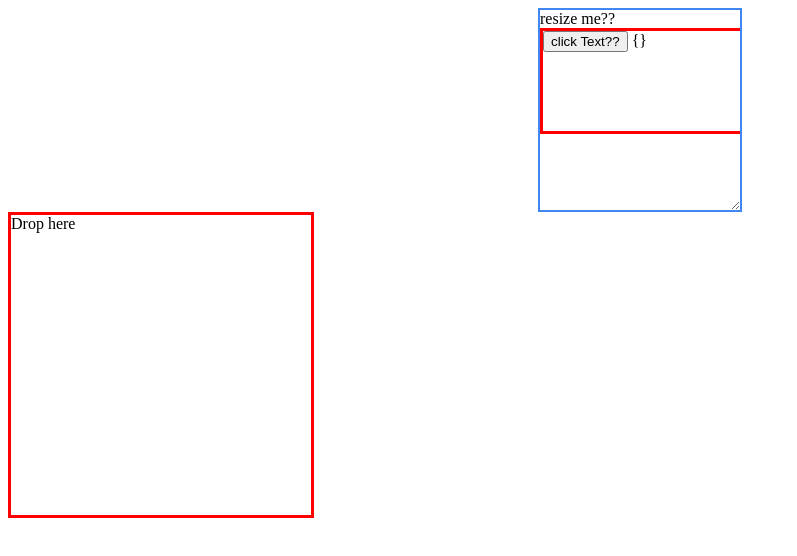
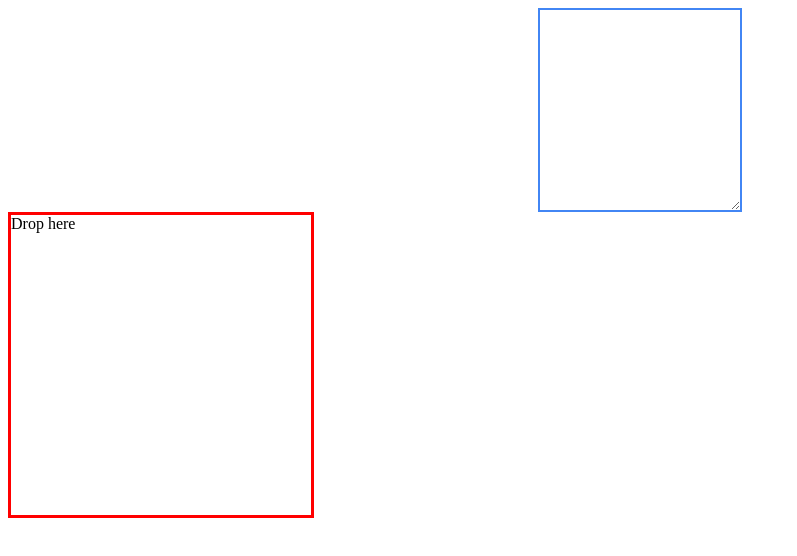
Before and after one commit to josnin/build26, a Vue app: page / in a window 1280 px wide. Shown: the top 556 px of the page, without its empty margins (0-797 px from the left). Built offline with nearby package versions, Linux system fonts and the light colour scheme.

Commit message:
add hover, renamed Text to Button

```diff
--- a/src/components/Box.vue
+++ b/src/components/Box.vue
@@ -1,7 +1,7 @@
 <script setup>
   //import { defineProps } from 'vue';
   import { ref, onMounted, createApp, computed } from 'vue';
-  import Text from '@/components/Text.vue'
+  import Button from '@/components/Button.vue'
   import useSite  from '@/use/useSite';
   import store from '@/store';
 
@@ -51,14 +51,12 @@
 <template>
   <div
     draggable
-    @dragstart="onDrag($event, Text)"
+    @dragstart="onDrag($event, Button)"
     class="box"
     :style="{ justifyItems: props.justifyItems, alignItems: props.alignItems }">
     <div
       class="box__size"
       :style="{ width: props.width, height: props.height }">
-        resize me??
-      <Text/>
     </div>
   </div>
 
--- /dev/null
+++ b/src/components/Button.vue
@@ -0,0 +1,42 @@
+<script setup>
+
+  import { useStore } from 'vuex';
+  import useSite  from '@/use/useSite';
+
+  const store = useStore();
+  const site = useSite();
+
+  const changeVal = () => {
+    site.set({
+      b: 2
+    })
+  }
+
+
+</script>
+<template>
+  <div class="btn">
+    <button @click="changeVal()">Click Me</button>
+  </div>
+
+</template>
+
+<style lang="scss"  scoped>
+
+  button {
+    width:100%;
+    height: 100%;
+  }
+
+  .btn {
+    resize:both;
+    overflow:auto;
+    border:1px solid #eee;
+    width:inherit;
+    height: fit-content;
+  }
+
+  .btn:hover {
+    border: 2px solid #4286f4;
+  }
+</style>
--- a/src/components/Text.vue
+++ /dev/null
@@ -1,24 +0,0 @@
-<script setup>
-
-  import Text2 from '@/components/Text2.vue';
-  import { useStore } from 'vuex';
-  import useSite  from '@/use/useSite';
-
-  const store = useStore();
-  const site = useSite();
-
-  const changeVal = () => {
-    site.set({
-      b: 2
-    })
-  }
-
-
-</script>
-<template>
-  <div style="resize:both; overflow:auto;border:3px solid red;width:300px; height:100px" >
-    <button @click="changeVal()">click Text?? </button>
-    {{store.state.site.drag_component}}
-  </div>
-
-</template>
```
